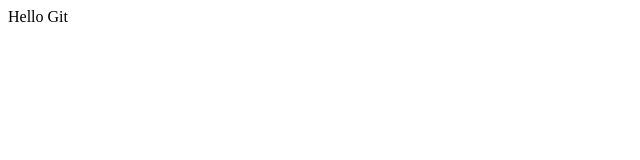
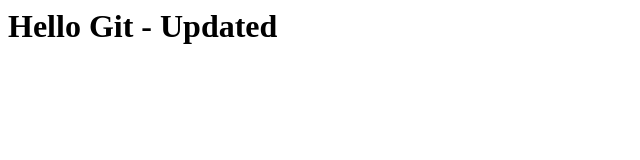
Before and after one commit to moyalvinod007/git-demo, a plain HTML site: page index.html in a window 1280 px wide. Shown: the whole page, without its empty margins (0-640 px from the left). Drawn offline with Linux system fonts and the light colour scheme.

Commit message:
Updated index.html heading

```diff
--- a/index.html
+++ b/index.html
@@ -1 +1,3 @@
-<html>Hello Git</html>
+<html>
+  <h1>Hello Git - Updated</h1>
+</html>
```
